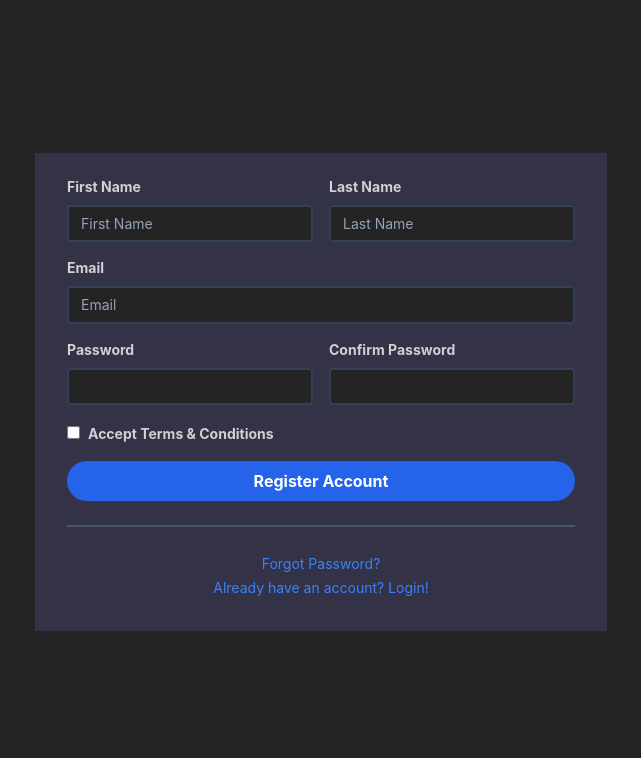
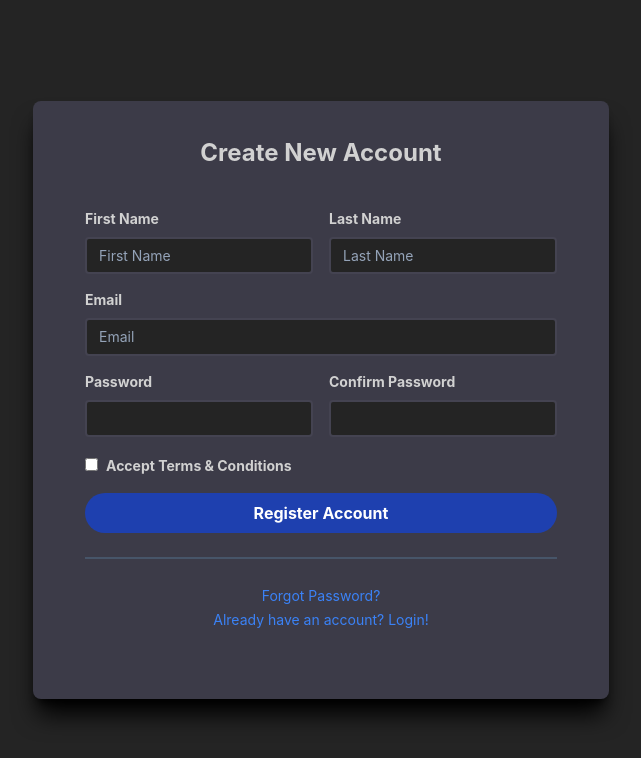
Before and after one commit to colespen/react-hook-form-with-zod, a React (Vite) app: page / in a window 1280 px wide. Shown: the top 758 px of the page, without its empty margins (319-960 px from the left). Built offline with nearby package versions, Linux system fonts and the light colour scheme.

Commit message:
build a validatoinScehem with zod and assign a typescript type

```diff
--- a/src/App.tsx
+++ b/src/App.tsx
@@ -3,7 +3,16 @@ import Form from "./components/Form";
 function App() {
   return (
     <>
-      <Form />
+      <div className="max-w-xl mx-auto w-full">
+      <div className="flex justify-center my-12">
+        <div className="bg-[#3c3b48] w-full lg:w-12/12 p-5 rounded-lg shadow-xl shadow-black">
+          <h3 className="pt-4 pb-4 text-2xl text-center font-bold text-[#d1d1d1]">
+            Create New Account
+          </h3>
+          <Form />
+        </div>
+      </div>
+    </div>
     </>
   );
 }
--- a/src/components/Form.tsx
+++ b/src/components/Form.tsx
@@ -1,6 +1,35 @@
+import { SubmitHandler, useForm } from "react-hook-form";
+import { zodResolver } from "@hookform/resolvers/zod";
+import { z } from "zod";
+
+const validationSchema = z
+  .object({
+    firstName: z.string().min(1, { message: "Firstname is required" }),
+    lastName: z.string().min(1, { message: "Lastname is required" }),
+    email: z.string().min(1, { message: "Email is required" }).email({
+      message: "Must be a valid email",
+    }),
+    password: z
+      .string()
+      .min(6, { message: "Password must be atleast 6 characters" }),
+    confirmPassword: z
+      .string()
+      .min(1, { message: "Confirm Password is required" }),
+    terms: z.literal(true, {
+      // every schema can have error map, used to customize err msg
+      errorMap: () => ({ message: "You must accept Terms and Conditions" }),
+    }),
+  })
+  .refine((data) => data.password === data.confirmPassword, {
+    message: "Password don't match",
+    path: ["confirmPassword"],
+  });
+
+type validationSchema = z.infer<typeof validationSchema>;
+
 const Form = () => {
   return (
-    <form className="bg-[#333247] px-8 pt-6 pb-8 mb-4">
+    <form className="px-8 pt-6 pb-8 mb-4">
       <div className="mb-4 md:flex md:justify-between">
         <div className="mb-4 md:mr-2 md:mb-0">
           <label
@@ -10,7 +39,7 @@ const Form = () => {
             First Name
           </label>
           <input
-            className="bg-[#242424] w-full px-3 py-2 text-sm leading-tight text-[#d1d1d1] border-2 border-slate-700 focus:border-slate-600 rounded appearance-none focus:outline-none focus:shadow-outline placeholder:text-slate-400"
+            className="bg-[#242424] w-full px-3 py-2 text-sm leading-tight text-[#d1d1d1] border-2 border-[#444351] focus:border-slate-600 rounded appearance-none focus:outline-none focus:shadow-outline placeholder:text-slate-400"
             id="firstName"
             type="text"
             placeholder="First Name"
@@ -24,7 +53,7 @@ const Form = () => {
             Last Name
           </label>
           <input
-            className="bg-[#242424] w-full px-3 py-2 text-sm leading-tight text-[#d1d1d1] border-2 border-slate-700 focus:border-slate-600 rounded appearance-none focus:outline-none focus:shadow-outline placeholder:text-slate-400"
+            className="bg-[#242424] w-full px-3 py-2 text-sm leading-tight text-[#d1d1d1] border-2 border-[#444351] focus:border-slate-600 rounded appearance-none focus:outline-none focus:shadow-outline placeholder:text-slate-400"
             id="lastName"
             type="text"
             placeholder="Last Name"
@@ -39,7 +68,7 @@ const Form = () => {
           Email
         </label>
         <input
-          className="bg-[#242424] w-full px-3 py-2 text-sm leading-tight text-[#d1d1d1] border-2 border-slate-700 focus:border-slate-600 rounded appearance-none focus:outline-none focus:shadow-outline placeholder:text-slate-400"
+          className="bg-[#242424] w-full px-3 py-2 text-sm leading-tight text-[#d1d1d1] border-2 border-[#444351] focus:border-slate-600 rounded appearance-none focus:outline-none focus:shadow-outline placeholder:text-slate-400"
           id="email"
           type="email"
           placeholder="Email"
@@ -54,7 +83,7 @@ const Form = () => {
             Password
           </label>
           <input
-            className="bg-[#242424] w-full px-3 py-2 text-sm leading-tight text-[#d1d1d1] border-2 border-slate-700 focus:border-slate-600 rounded appearance-none focus:outline-none focus:shadow-outline placeholder:text-slate-400"
+            className="bg-[#242424] w-full px-3 py-2 text-sm leading-tight text-[#d1d1d1] border-2 border-[#444351] focus:border-slate-600 rounded appearance-none focus:outline-none focus:shadow-outline placeholder:text-slate-400"
             id="password"
             type="password"
           />
@@ -67,24 +96,24 @@ const Form = () => {
             Confirm Password
           </label>
           <input
-            className="bg-[#242424] w-full px-3 py-2 text-sm leading-tight text-[#d1d1d1] border-2 border-slate-700 focus:border-slate-600 rounded appearance-none focus:outline-none focus:shadow-outline"
+            className="bg-[#242424] w-full px-3 py-2 text-sm leading-tight text-[#d1d1d1] border-2 border-[#444351] focus:border-slate-600 rounded appearance-none focus:outline-none focus:shadow-outline"
             id="c_password"
             type="password"
           />
         </div>
       </div>
       <div className="mb-4">
-        <input type="checkbox" id="terms" className="bg-[#242424]"/>
+        <input type="checkbox" id="terms" className="bg-[#242424]" />
         <label
           htmlFor="terms"
-          className= "ml-2 mb-2 text-sm font-bold text-[#d1d1d1]"
+          className="ml-2 mb-2 text-sm font-bold text-[#d1d1d1]"
         >
           Accept Terms & Conditions
         </label>
       </div>
       <div className="mb-6 text-center">
         <button
-          className="w-full px-4 py-2 font-bold text-white bg-blue-600 rounded-full hover:bg-blue-800 focus:outline-none focus:shadow-outline"
+          className="w-full px-4 py-2 font-bold text-white bg-blue-800 rounded-full hover:bg-blue-900 focus:outline-none focus:shadow-outline"
           type="submit"
         >
           Register Account
```
